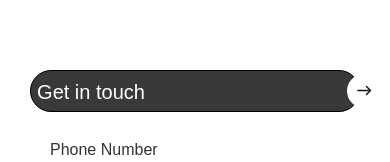
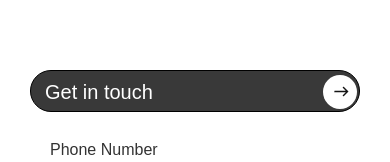
Before and after one commit to vignesh3002-cr/pixillium, a React (Vite) app: page /contact in a window 390 px wide. Both pictures are taken after a click on the element 346 px from the left and 34 px from the top of the page. Shown: the part 470-632 px from the top of the page. Built offline with nearby package versions, Linux system fonts and the light colour scheme.

Commit message:
contact button where changes on a mobile responsive

```diff
--- a/src/App.css
+++ b/src/App.css
@@ -1010,8 +1010,8 @@ select:hover{
   justify-content: space-between;
 }
 .mobile-enquiry-btn{
-  max-width: 830px;
-  padding: 20px;
+  width: 100%;
+  padding: 20px 0px;
   border: 1px solid black;
   background:#393939;
   cursor: pointer;
@@ -1021,9 +1021,10 @@ select:hover{
   vertical-align: middle;
   position: relative;
   height: 39px;
+  display: flex;
+  justify-content: space-between;
 }
 .mobile-enquiry-btn button{
-  width: 100%;
   position: absolute;
   font-weight: 500;
   border-radius: 10px;
@@ -1034,26 +1035,29 @@ select:hover{
   padding-left: 14px;
   padding-right: 46px;
   bottom: 0px;
-  right: 88px;
 }
-.circle{
+.mobile-circle{
   background-color: white;
   position: absolute;
   border-radius: 1000px;
   height: 34px;
   width: 34px;
-  top: 3px;
-  left: 316px;
+  top: 2px;
+  right: 2px;
   padding-top: 3px;
   padding-bottom: 3px;
   padding-right: 3px;
 }
-.right-arrow{
+.mobile-button-part2{
+  position: relative;
+  bottom: 18.5px;
+}
+.mobile-right-arrow{
   position: absolute;
   height: 17px;
   width: 17px;
-  left: 326px;
-  top: 14px;
+  right: 8px;
+  top: 13px;
   transition: transform 0.5s ease;
 }
 .mobile-button{
@@ -1083,7 +1087,7 @@ select:hover{
 .arrow-icon img{
   display: none;
 }
-.mobile-enquiry-btn:hover .right-arrow{
+.mobile-enquiry-btn:hover .mobile-right-arrow{
   transform: rotate(-30deg);
 }
 .mobile-enquiry-btn:hover{
--- a/src/components/Contacts.jsx
+++ b/src/components/Contacts.jsx
@@ -106,11 +106,13 @@ function Contacts(){
           <div class="mobile-enquiry-btn">
 
             <div><button>Get in touch</button></div>
-            <div className="circle">
+            <div className="mobile-button-part2">
+              <div className="mobile-circle">
 
+              </div>
+
+              <span className="mobile-right-arrow"><img src="../right-arrow.png" /></span>
             </div>
-
-            <span className="right-arrow"><img src="../right-arrow.png" /></span>
           </div>
           </div>
       </div>
```
